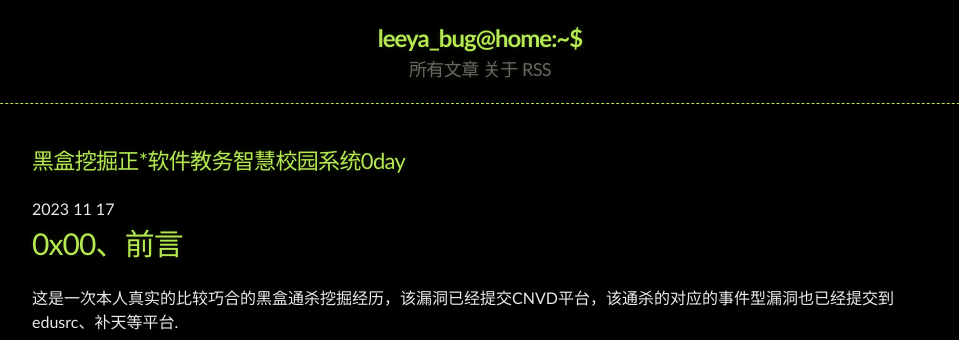
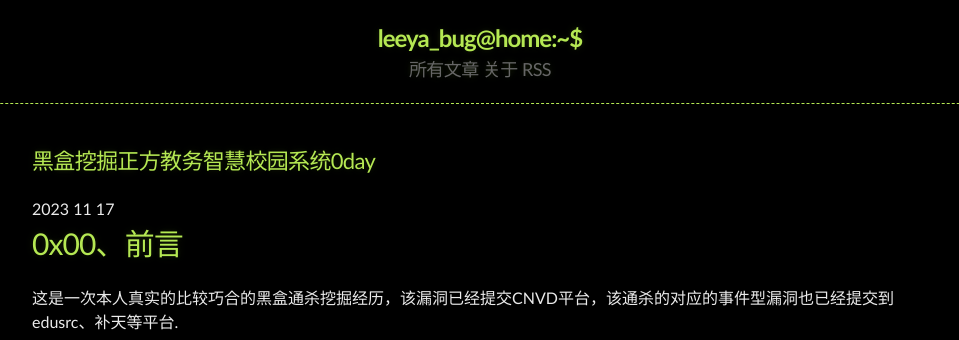
Before and after one commit to Leeyangee/leeyangee.github.io, a Jekyll site: the page built from _posts/2023-11-17-黑盒挖掘正方教务智慧校园系统0day.md, in a window 1280 px wide. Shown: the top 340 px of the page, without its empty margins (160-1119 px from the left). Built offline with Jekyll 4.4.1, drawn with Linux system fonts in a browser that asks for light colours.

Commit message:
Update and rename 2023-11-17-黑盒挖掘正*软件教务智慧校园系统0day.md to 2023-11-17-黑盒挖掘正方教务智慧校园系统0day.md

```diff
--- a/_posts/2023-11-17-黑盒挖掘正*软件教务智慧校园系统0day.md
+++ b/_posts/2023-11-17-黑盒挖掘正方教务智慧校园系统0day.md
@@ -1,5 +1,5 @@
 ---
-title: 黑盒挖掘正*软件教务智慧校园系统0day
+title: 黑盒挖掘正方教务智慧校园系统0day
 published: true
 ---
 
```
